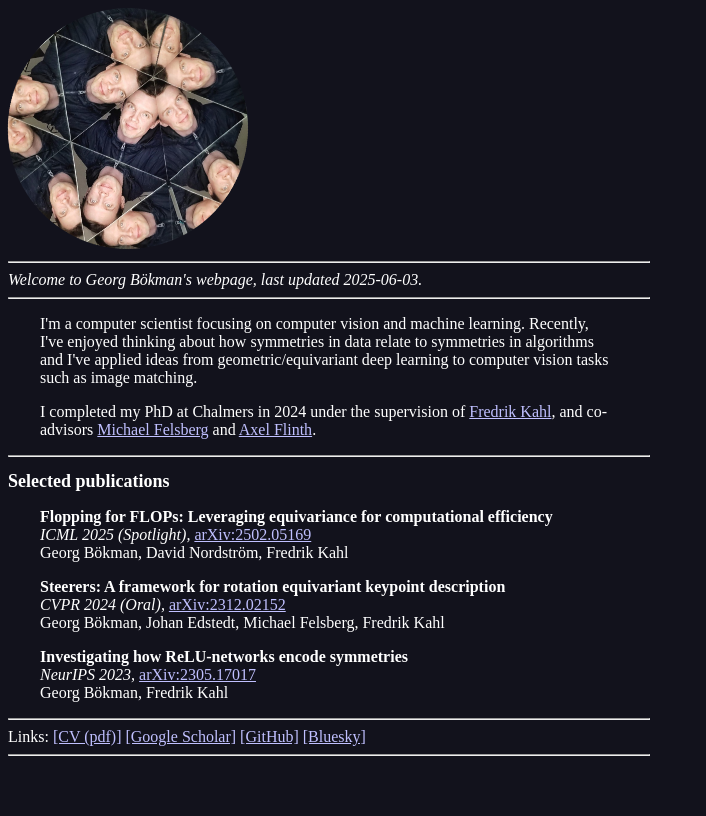
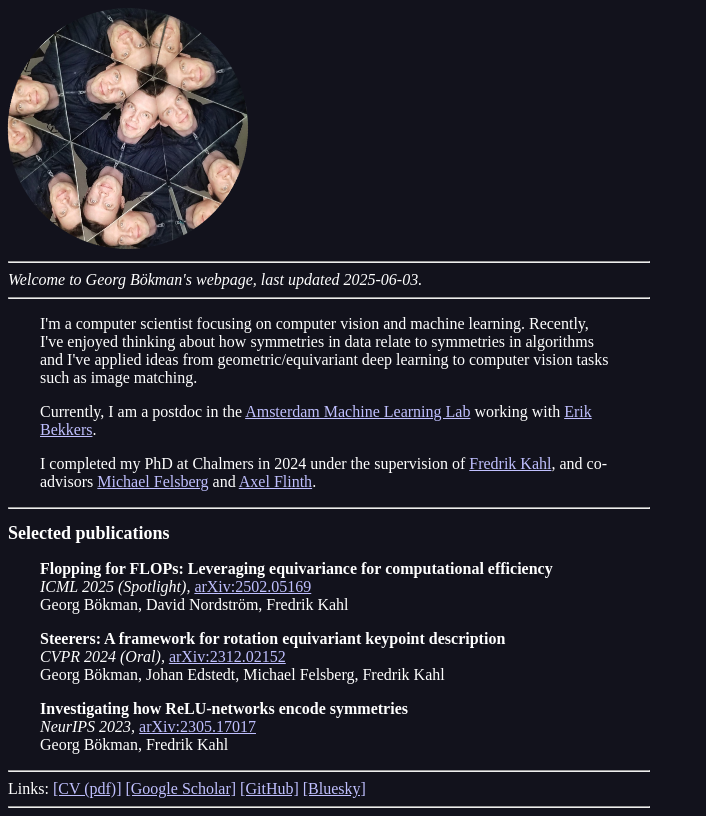
Before and after one commit to georg-bn/georg-bn.github.io, a plain HTML site: page index.html in a window 1280 px wide. Shown: the whole page, without its empty margins (0-706 px from the left). Drawn offline with Linux system fonts and the light colour scheme.

Commit message:
Update index.html

```diff
--- a/index.html
+++ b/index.html
@@ -26,6 +26,10 @@
                     thinking about how symmetries in data relate to symmetries in algorithms
                     and I've applied ideas from geometric/equivariant deep learning
                     to computer vision tasks such as image matching.
+                </p>
+                <p>
+                    Currently, I am a postdoc in the <a href="https://amlab.science.uva.nl/">Amsterdam Machine Learning Lab</a>
+                    working with <a href="https://ebekkers.github.io/">Erik Bekkers</a>.
                 </p>
                 <p>
                     I completed my PhD at Chalmers
```
